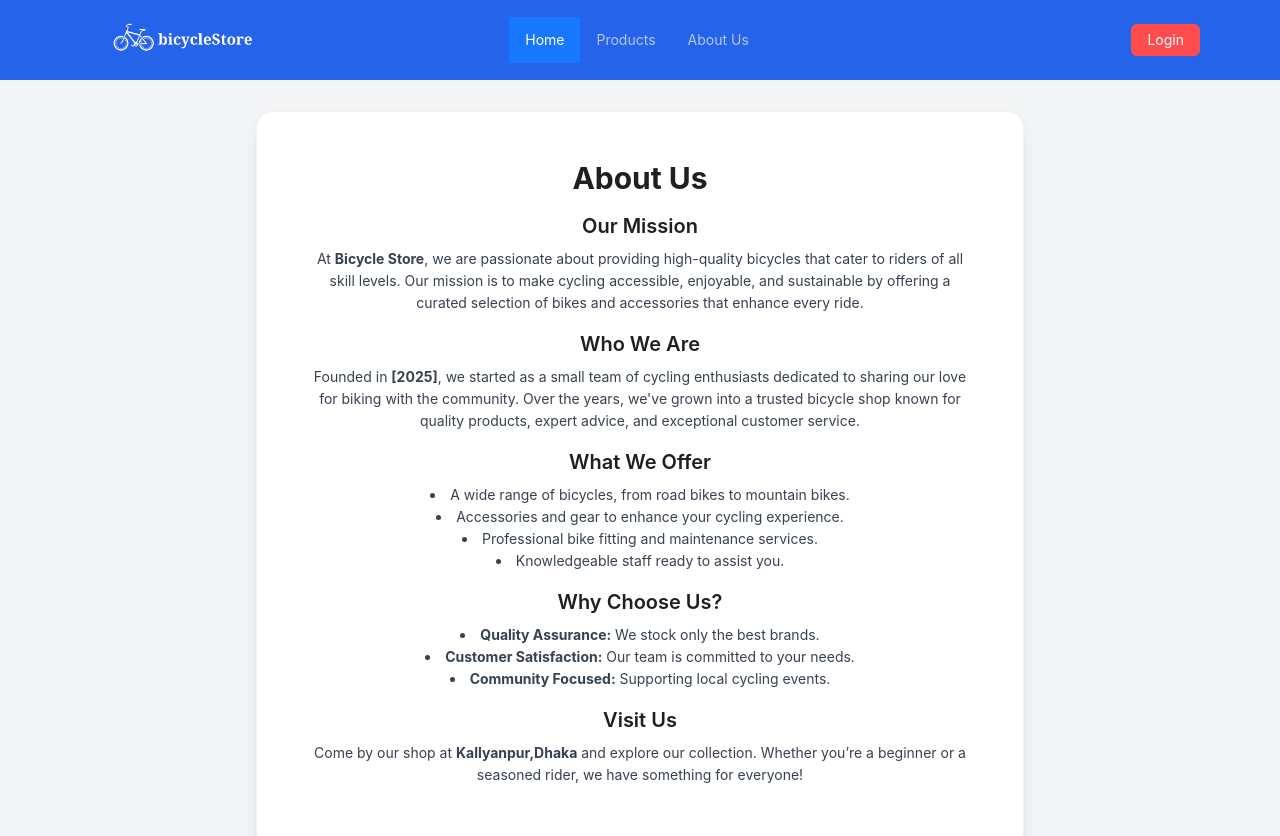
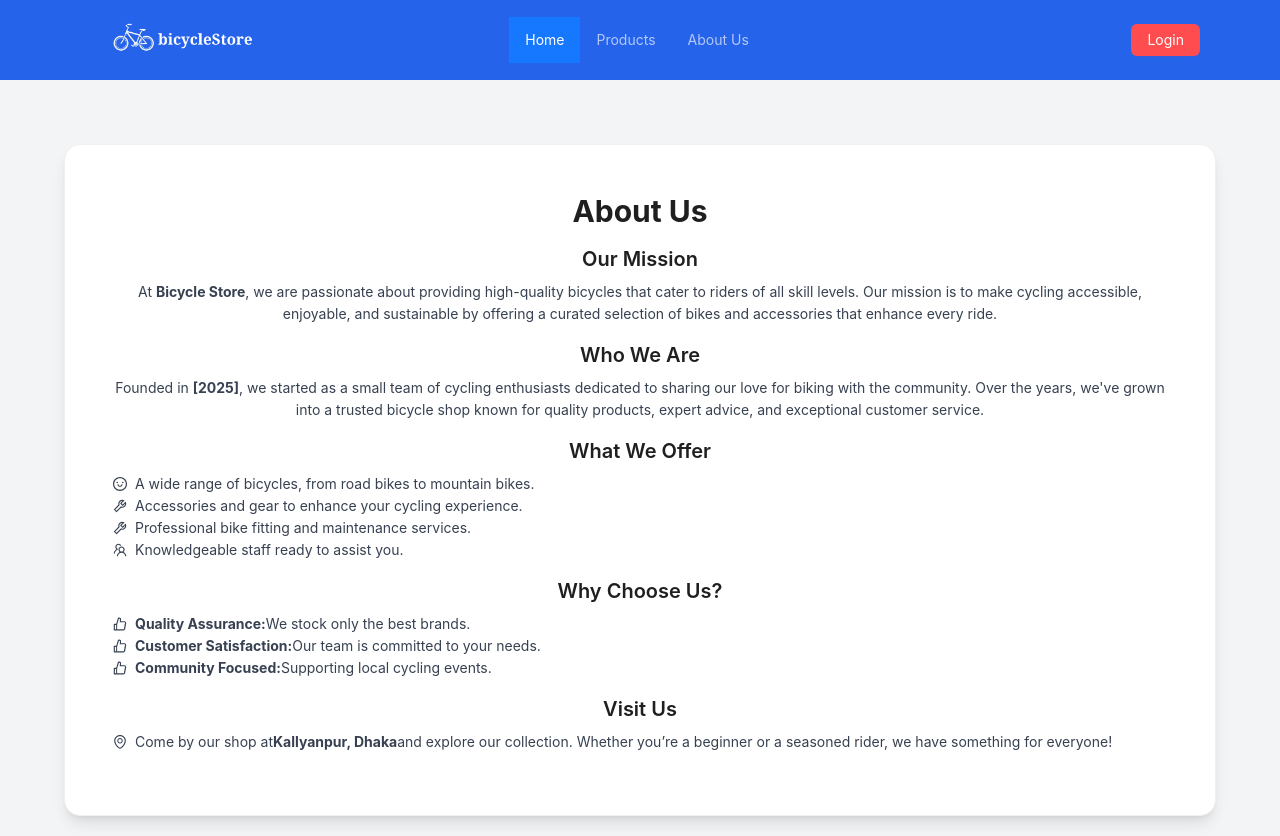
Before and after one commit to rashik07/bike_store_frontend, a React (Vite) app: page /aboutUs in a window 1280 px wide. Shown: the top 836 px of the page. Built offline with nearby package versions, Linux system fonts and the light colour scheme.

Commit message:
bug fixing

```diff
--- a/src/components/form/loginForm.tsx
+++ b/src/components/form/loginForm.tsx
@@ -75,6 +75,7 @@ const LoginForm = () => {
             </Button>
           </Form.Item>
         </Form>
+        <p >Not Registered? <span className="text-red-600 ">click the sign up</span></p>
         <Button type="default" block onClick={() => navigate("/signup")}>
           Sign Up
         </Button>
--- a/src/components/home/Product_section.tsx
+++ b/src/components/home/Product_section.tsx
@@ -8,7 +8,7 @@ const ProductSection = () => {
 
   return (
     <div>
-      <section className="max-w-6xl mx-auto my-8 px-4">
+      <section className="max-w-6xl mx-auto my-8 ">
         <h2 className="text-2xl font-bold text-center mb-4">Our Products</h2>
         {isLoading && <p className="text-center">Loading...</p>}
         {error && <p className="text-center text-red-500">Error loading products</p>}
--- a/src/components/layout/MainLayout.tsx
+++ b/src/components/layout/MainLayout.tsx
@@ -1,5 +1,3 @@
-
-
 import { Outlet } from "react-router-dom";
 
 import "antd/dist/reset.css";
@@ -8,7 +6,7 @@ import FooterEco from "./FooterEco";
 
 const MainLayout = () => {
   return (
-    <div>
+    <>
       {/* this is main MainLayout <br/>
             <Outlet />
             <Button onClick={handleLogout}>Click me</Button> */}
@@ -19,7 +17,7 @@ const MainLayout = () => {
         <Outlet />
         <FooterEco />
       </div>
-    </div>
+    </>
   );
 };
 
--- a/src/pages/About/AboutPage.tsx
+++ b/src/pages/About/AboutPage.tsx
@@ -1,10 +1,24 @@
 import { Card } from "antd";
+import {
+  SmileOutlined,
+  ToolOutlined,
+  TeamOutlined,
+  LikeOutlined,
+  EnvironmentOutlined
+} from "@ant-design/icons";
+// import { Image } from "antd";
 
 const AboutPage = () => {
   return (
     <div className="flex justify-center items-center min-h-screen bg-gray-100 p-6">
-      <Card className="max-w-3xl w-full shadow-lg rounded-2xl p-6 bg-white">
+      <Card className="mx-auto max-w-6xl shadow-lg rounded-2xl p-6 bg-white">
         <h1 className="text-3xl font-bold text-center mb-4">About Us</h1>
+        {/* <Image
+          width="100%"
+          src="https://example.com/your-image.jpg"
+          alt="Bicycle Store"
+          className="mb-4 rounded-lg"
+        /> */}
         <h2 className="text-xl font-semibold mb-2">Our Mission</h2>
         <p className="text-gray-700 mb-4">
           At <strong>Bicycle Store</strong>, we are passionate about providing
@@ -23,27 +37,38 @@ const AboutPage = () => {
         </p>
         <h2 className="text-xl font-semibold mb-2">What We Offer</h2>
         <ul className="list-disc list-inside text-gray-700 mb-4">
-          <li>A wide range of bicycles, from road bikes to mountain bikes.</li>
-          <li>Accessories and gear to enhance your cycling experience.</li>
-          <li>Professional bike fitting and maintenance services.</li>
-          <li>Knowledgeable staff ready to assist you.</li>
+          <li className="flex items-center">
+            <SmileOutlined className="mr-2" /> A wide range of bicycles, from road bikes to mountain bikes.
+          </li>
+          <li className="flex items-center">
+            <ToolOutlined className="mr-2" /> Accessories and gear to enhance your cycling experience.
+          </li>
+          <li className="flex items-center">
+            <ToolOutlined className="mr-2" /> Professional bike fitting and maintenance services.
+          </li>
+          <li className="flex items-center">
+            <TeamOutlined className="mr-2" /> Knowledgeable staff ready to assist you.
+          </li>
         </ul>
         <h2 className="text-xl font-semibold mb-2">Why Choose Us?</h2>
         <ul className="list-disc list-inside text-gray-700 mb-4">
-          <li>
+          <li className="flex items-center">
+            <LikeOutlined className="mr-2" />
             <strong>Quality Assurance:</strong> We stock only the best brands.
           </li>
-          <li>
-            <strong>Customer Satisfaction:</strong> Our team is committed to
-            your needs.
+          <li className="flex items-center">
+            <LikeOutlined className="mr-2" />
+            <strong>Customer Satisfaction:</strong> Our team is committed to your needs.
           </li>
-          <li>
+          <li className="flex items-center">
+            <LikeOutlined className="mr-2" />
             <strong>Community Focused:</strong> Supporting local cycling events.
           </li>
         </ul>
         <h2 className="text-xl font-semibold mb-2">Visit Us</h2>
-        <p className="text-gray-700">
-          Come by our shop at <strong>Kallyanpur,Dhaka</strong> and explore our
+        <p className="text-gray-700 flex items-center">
+          <EnvironmentOutlined className="mr-2" />
+          Come by our shop at <strong>Kallyanpur, Dhaka</strong> and explore our
           collection. Whether you’re a beginner or a seasoned rider, we have
           something for everyone!
         </p>
--- a/src/pages/AllProduct/AllProduct.tsx
+++ b/src/pages/AllProduct/AllProduct.tsx
@@ -48,7 +48,7 @@ export default function AllProducts() {
   ]);
 
   const { data: brandsData } = useGetBrandsQuery({ skip: !isFetching });
-  console.log(brandsData);
+  console.log(productsData);
   const brands = brandsData?.data.map((brand: string) => ({
     value: brand,
     label: brand,
--- a/src/pages/Signup.tsx
+++ b/src/pages/Signup.tsx
@@ -39,12 +39,20 @@ const SignupForm: React.FC = () => {
       };
       const res = await signup(payload).unwrap();
       console.log(res);
-      if (res.success==true) {
-        await message.success({ content: "Customer is created successfully", key, duration: 2 });
+      if (res.success == true) {
+        await message.success({
+          content: "Customer is created successfully",
+          key,
+          duration: 2,
+        });
         const resLogin = await login(payloadLogin).unwrap();
         const user = verifyToken(resLogin.data.accessToken) as TUser;
         dispatch(setUser({ user, token: resLogin.data.accessToken }));
-        await message.success({ content: "Login successful!", key, duration: 2 });
+        await message.success({
+          content: "Login successful!",
+          key,
+          duration: 2,
+        });
         navigate("/");
       }
     } catch (error) {
@@ -98,13 +106,14 @@ const SignupForm: React.FC = () => {
               Sign Up
             </Button>
           </Form.Item>
-
-          <Form.Item>
-            <Button type="default" block onClick={() => navigate("/login")}>
-              Login
-            </Button>
-          </Form.Item>
+          <p>
+            Already an User?{" "}
+            <span className="text-red-600 ">click the Login</span>
+          </p>
         </Form>
+        <Button type="default" block onClick={() => navigate("/login")}>
+          Login
+        </Button>
       </Card>
     </div>
   );
--- a/src/redux/features/admin/productManagement.api.ts
+++ b/src/redux/features/admin/productManagement.api.ts
@@ -6,10 +6,8 @@ import { baseApi } from "../../api/baseApi";
 const productManagementApi = baseApi.injectEndpoints({
   endpoints: (builder) => ({
     getAllProducts: builder.query({
-      query: (args) => {
-        console.log(args);
+      query: (args: TQueryParam[] | undefined) => {
         const params = new URLSearchParams();
-
         if (args) {
           args.forEach((item: TQueryParam) => {
             params.append(item.name, item.value as string);
@@ -21,10 +19,13 @@ const productManagementApi = baseApi.injectEndpoints({
           params,
         };
       },
+      providesTags: ["products"],
       transformResponse: (response: TResponseRedux<any>) => {
-        return { data: response.data, meta: response.meta };
+        return {
+          data: response.data,
+          meta: response.meta,
+        };
       },
-      // providesTags: [ 'products' ],
     }),
 
     getProductById: builder.query({
```
